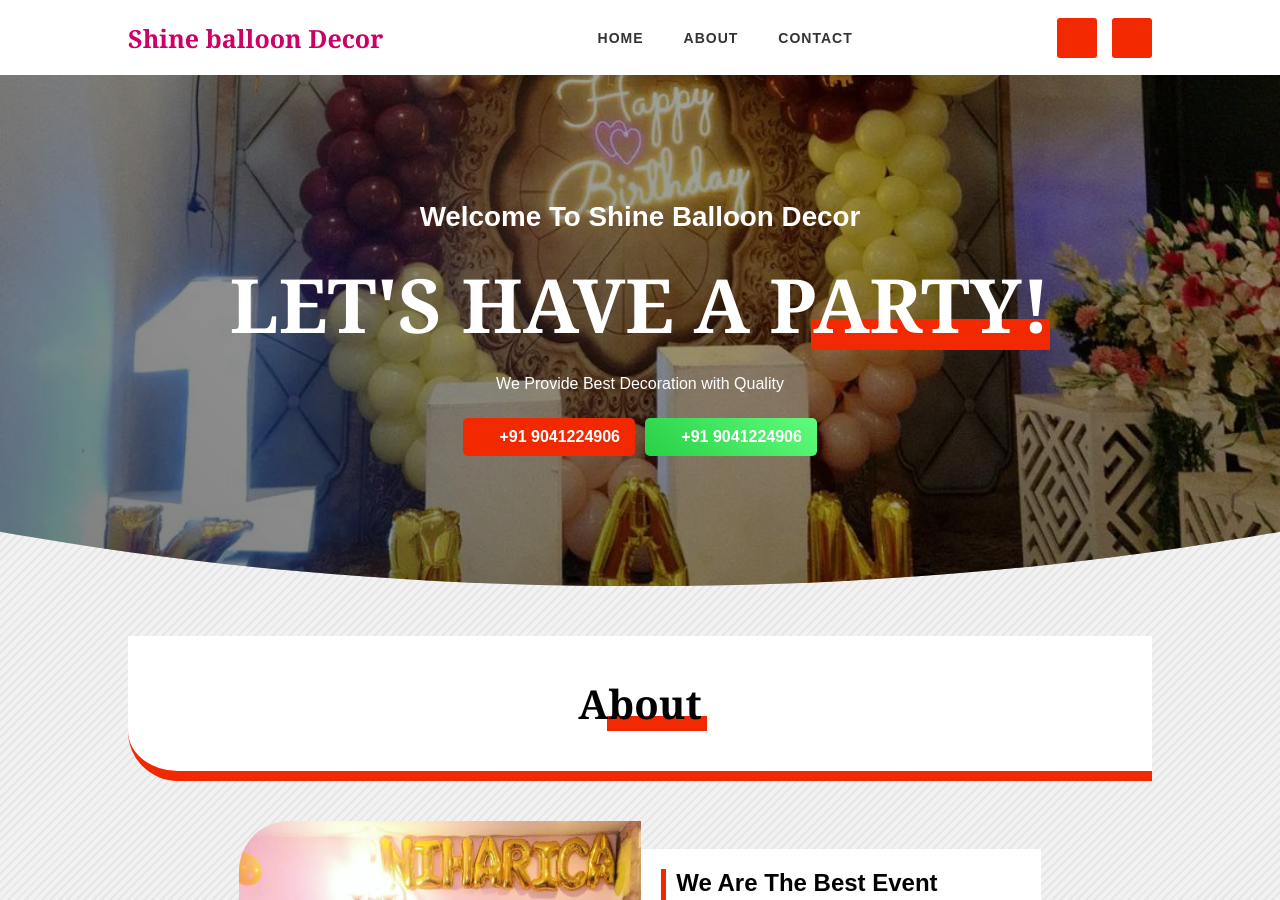
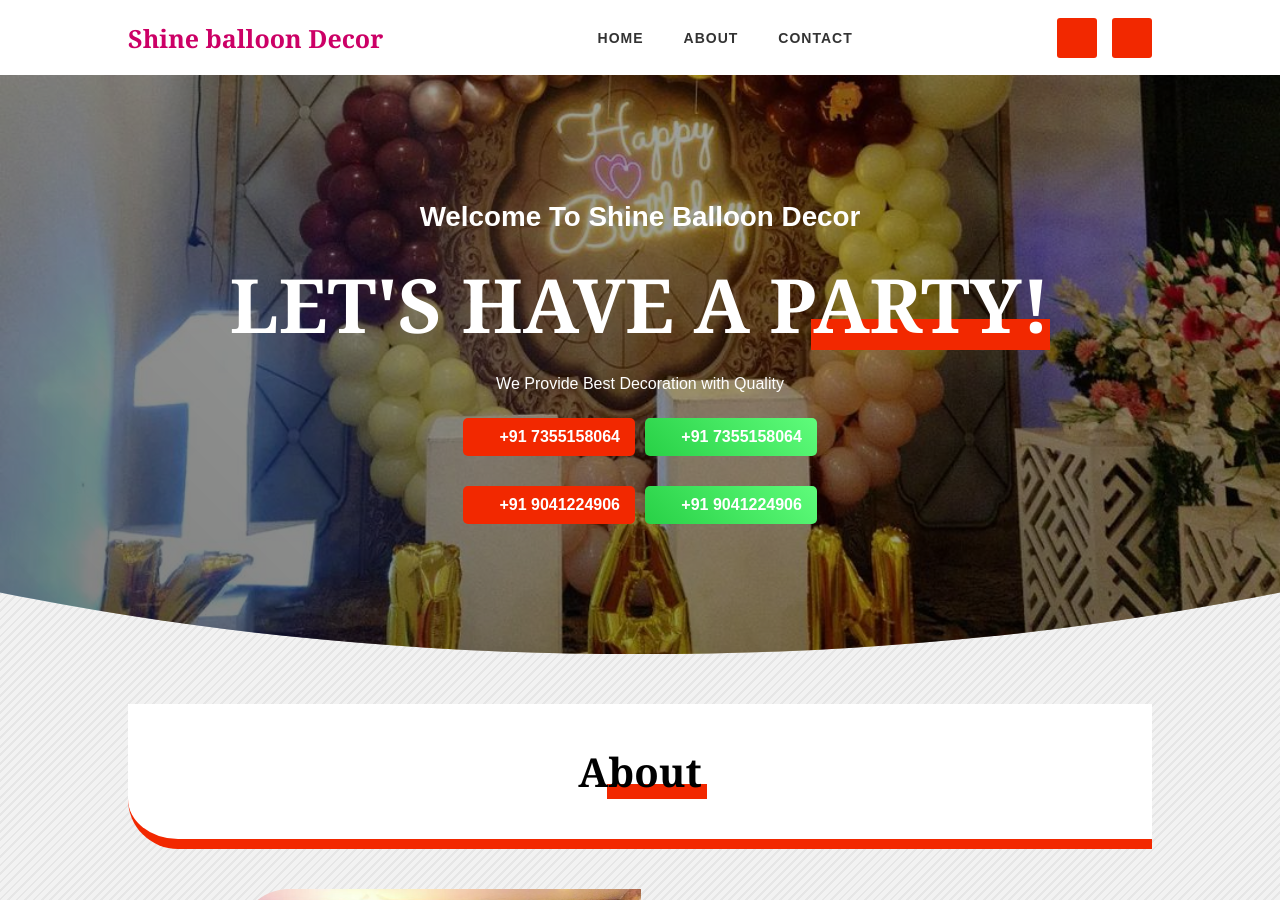
Before and after one commit to shinedecorator/shine, a Jekyll site: the page built from index.html, in a window 1280 px wide and 900 px high. Built offline with Jekyll 4.4.1, drawn with Linux system fonts in a browser that asks for light colours.

Commit message:
Add files via upload

```diff
--- a/_layouts/default.html
+++ b/_layouts/default.html
@@ -41,8 +41,8 @@
       <!-- <a href='/gallery' data-il=''>GALLERY</a> -->
       <a href="{{'/contact'|relative_url}}" data-il=''>CONTACT</a>
     </nav>
-    <a href="tel:+919041224906" class='icon' id="ncal"></a>
-    <a href="https://wa.me/919041224906" class='icon' id="ncal" style="margin-left:15px;font-weight:bold;"></a>
+    <a href="tel:+917355158064" class='icon' id="ncal"></a>
+    <a href="https://wa.me/917355158064" class='icon' id="ncal" style="margin-left:15px;font-weight:bold;"></a>
   </header>
   <div id="bw_bg"></div>
   <div id="m_bg"></div>
@@ -104,6 +104,7 @@
 <div id="fbox">
   <a href="#"><p style="font-family:Georgia;">Contact</p></a>
   <p style="color:#d9d9d9;font-size:16px;" data-il=''>Nabha Sahib, near Chandigarh, Zirakpur, Punjab 140603</p>
+  <p style="color:#d9d9d9;font-size:16px;" data-il=''>Phone: +917355158064</p>
   <p style="color:#d9d9d9;font-size:16px;" data-il=''>Phone: +919041224906</p>
   <p style="color:#d9d9d9;font-size:16px;" data-il=''>Email: contact@shineballoondecor.in</p>
 </div>
--- a/about.html
+++ b/about.html
@@ -68,8 +68,8 @@ desc: About For Shine Balloon Decor
 
                 <p>We Have Fully Arrangement Birthday And Other Function With Fancy Balloon Decoration. Kids/cartoon Cutouts/bouncing And Many More Items With Equipment. Book Now In Your Budget, thanks For Connected With Us.</p>
 
+                <a href="tel:+917355158064">CALL NOW +91 7355158064</a>
                 <a href="tel:+919041224906">CALL NOW +91 9041224906</a>
-                <a href="tel:+917355158064">CALL NOW +91 7355158064</a>
             </div>
         </div>
 
--- a/contact.html
+++ b/contact.html
@@ -91,6 +91,7 @@
             <div>
                 <span class="icon"></span>
                 <h2>Phone</h2>
+                <p>+91 7355158064</p>
                 <p>+91 9041224906</p>
             </div>
             <div>
--- a/index.html
+++ b/index.html
@@ -8,9 +8,16 @@ layout: default
   <h2>Welcome To Shine Balloon Decor</h2>
     <h1>LET'S HAVE A <span>PARTY!</span></h1>
     <p>We Provide Best Decoration with Quality</p>
-    <div style="display:inline-flex;margin-top:20px;flex-wrap: wrap;justify-content: center;">
-      <a id='cal_btn' href="tel:+919041224906"><span class='icon'></span>&nbsp;&nbsp;+91 9041224906</a>
-      <a id='cal_btn' href="https://wa.me/919041224906" style="background:linear-gradient(45deg, #28D146 0%, #5ffc7b 100%);"><span class='icon'></span>&nbsp;&nbsp;+91 9041224906</a>
+    <div style="display: flex;flex-direction: column;">
+      <div style="display:inline-flex;margin-top:20px;flex-wrap: wrap;justify-content: center;">
+        <a id='cal_btn' href="tel:+917355158064"><span class='icon'></span>&nbsp;&nbsp;+91 7355158064</a>
+        <a id='cal_btn' href="https://wa.me/917355158064" style="background:linear-gradient(45deg, #28D146 0%, #5ffc7b 100%);"><span class='icon'></span>&nbsp;&nbsp;+91 7355158064</a>
+      </div>
+      <div style="display:inline-flex;margin-top:20px;flex-wrap: wrap;justify-content: center;">
+        <a id='cal_btn' href="tel:+919041224906"><span class='icon'></span>&nbsp;&nbsp;+91 9041224906</a>
+        <a id='cal_btn' href="https://wa.me/919041224906" style="background:linear-gradient(45deg, #28D146 0%, #5ffc7b 100%);"><span class='icon'></span>&nbsp;&nbsp;+91 9041224906</a>
+      </div>
+
     </div>
   </section>
   <section id='abut'>
```
